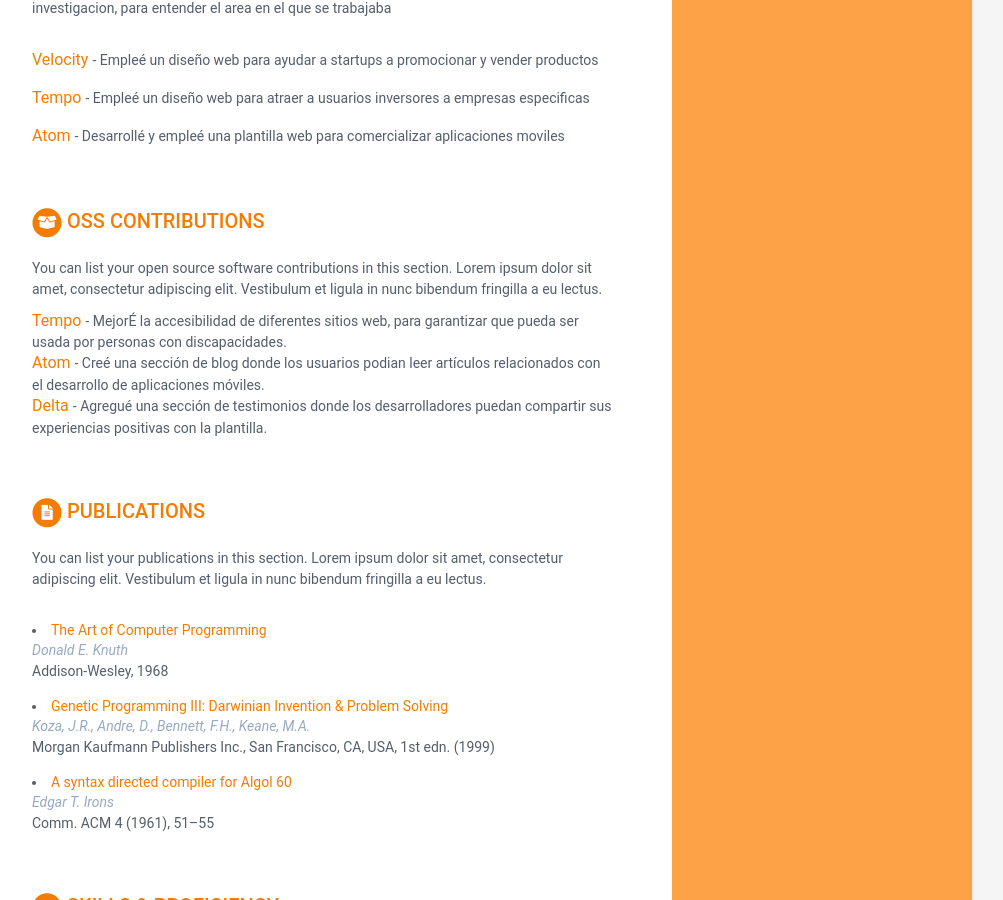
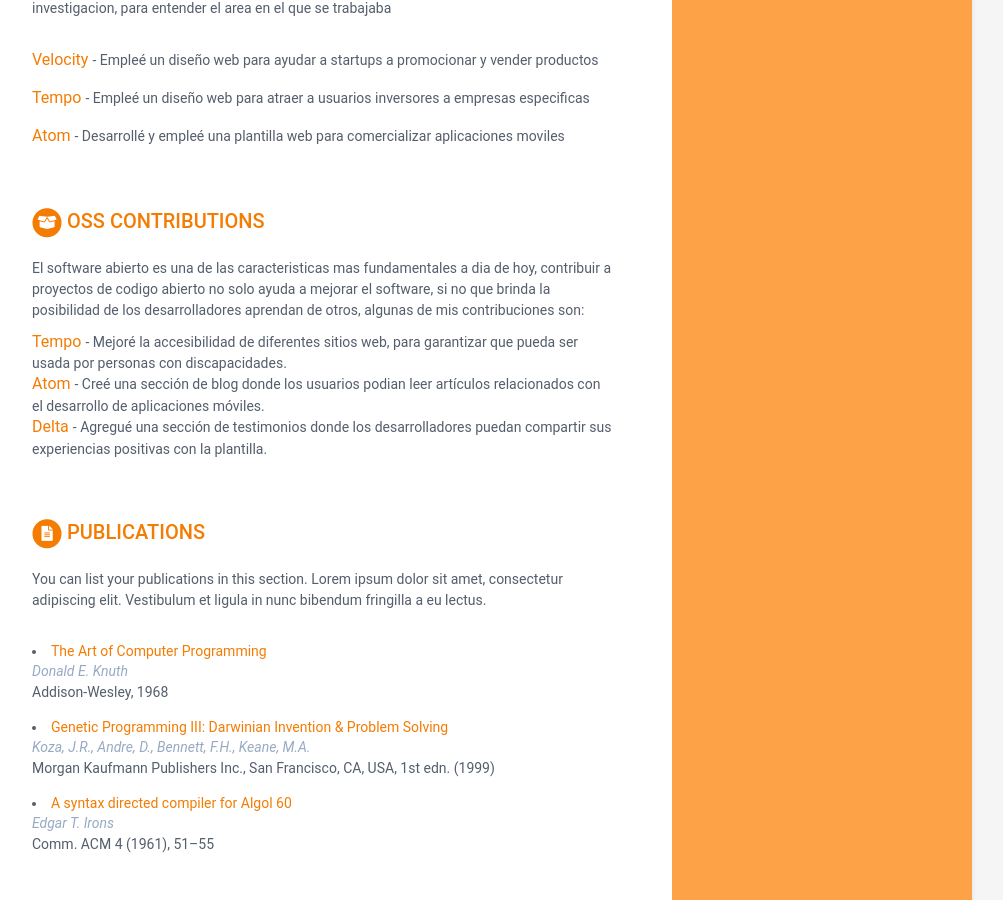
Before and after one commit to javersoft-me/Proyecto-Organizacion, a Jekyll site: the page built from index.html, in a window 1280 px wide and 900 px high, scrolled down 1424 px. Shown: the whole window, without its empty margins (168-1171 px from the left). Built offline with Jekyll 4.4.1, drawn with Linux system fonts in a browser that asks for light colours.

Commit message:
Modificacion de contribuciones OSS

```diff
--- a/_data/data.yml
+++ b/_data/data.yml
@@ -182,13 +182,14 @@ projects:
 oss:
     title: OSS Contributions
     intro: >
-      You can list your open source software contributions in this
-      section. Lorem ipsum dolor sit amet, consectetur adipiscing elit.
-      Vestibulum et ligula in nunc bibendum fringilla a eu lectus.
+      El software abierto es una de las caracteristicas mas fundamentales a dia de hoy, contribuir
+      a proyectos de codigo abierto no solo ayuda a mejorar el software, si no que brinda la
+      posibilidad de los desarrolladores aprendan de otros, algunas de mis contribuciones son:
+
     contributions:
       - title: Tempo
         link: .TEMPO
-        tagline: MejorÉ la accesibilidad de diferentes sitios web, para garantizar que pueda ser usada por personas con discapacidades.
+        tagline: Mejoré la accesibilidad de diferentes sitios web, para garantizar que pueda ser usada por personas con discapacidades.
 
       - title: Atom
         link: .ATOM
```
